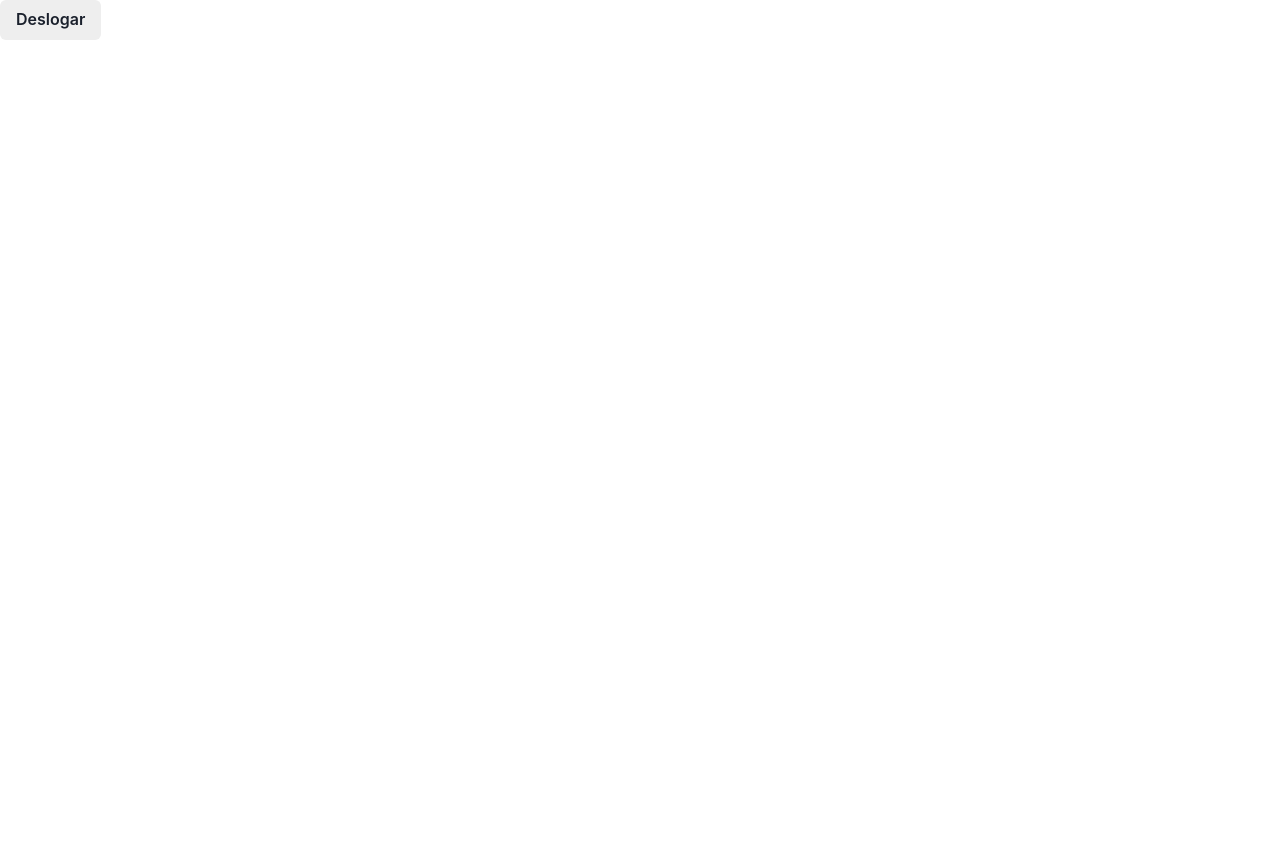
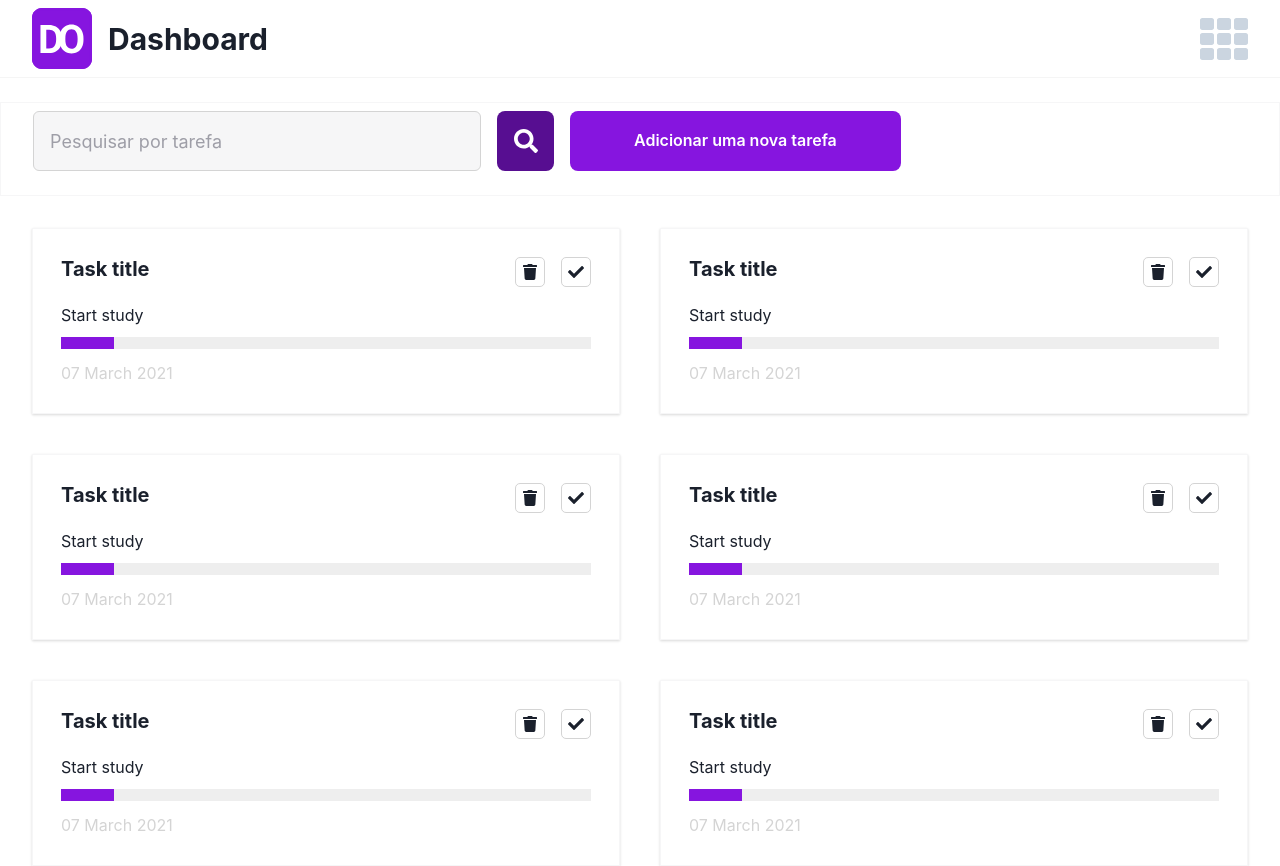
Before and after one commit to pvillor/do-it, a React (Create React App) app: page /dashboard in a window 1280 px wide. Before the commit the page ends 800 px from the top, so only its background shows below. Built offline with nearby package versions, Linux system fonts and the light colour scheme; sample sign-in values are in the browser's storage.

Commit message:
feat: card component

```diff
--- /dev/null
+++ b/src/components/Card/index.tsx
@@ -0,0 +1,60 @@
+import {
+	Box,
+	Center,
+	Flex,
+	HStack,
+	Heading,
+	Progress,
+	Text,
+} from "@chakra-ui/react";
+import { FaCheck, FaTrash } from "react-icons/fa";
+
+export const Card = () => {
+	return (
+		<Box
+			cursor="pointer"
+			_hover={{ transform: "translate(-7px)", borderColor: "gray.100" }}
+			transition="border 0.2s, ease 0s, transform 0.2s"
+			borderWidth="1px"
+			borderColor="gray.50"
+			boxShadow="base"
+			padding="7"
+			w={["330px", "auto"]}
+		>
+			<Flex justify="space-between">
+				<Heading size="md">Task title</Heading>
+				<HStack spacing="4">
+					<Center
+						as="button"
+						w="30px"
+						h="30px"
+						borderWidth="1px"
+						borderRadius="5px"
+						borderColor="gray.200"
+						bgColor="white"
+					>
+						<FaTrash color="gray.200" />
+					</Center>
+					<Center
+						as="button"
+						w="30px"
+						h="30px"
+						borderWidth="1px"
+						borderRadius="5px"
+						borderColor="gray.200"
+						bgColor="white"
+					>
+						<FaCheck color="gray.200" />
+					</Center>
+				</HStack>
+			</Flex>
+			<Box w="100%" mt="4">
+				<Text>Start study</Text>
+				<Progress colorScheme="purple" mt="2.5" value={10} />
+				<Text color="gray.200" mt="3">
+					07 March 2021
+				</Text>
+			</Box>
+		</Box>
+	);
+};
--- /dev/null
+++ b/src/components/Form/SearchBox.tsx
@@ -0,0 +1,44 @@
+import { Button, Center, Flex } from "@chakra-ui/react";
+import { Input } from "./input";
+import { FaSearch } from "react-icons/fa";
+import { theme } from "../../styles/theme";
+
+export const SearchBox = () => {
+	return (
+		<Flex
+			mt="6"
+			w="100%"
+			paddingX={["4", "8"]}
+			paddingY="2"
+			paddingBottom="6"
+			borderWidth="1px"
+			borderColor="gray.50"
+		>
+			<Flex as="form">
+				<Input name="Title" placeholder="Pesquisar por tarefa" w="35vw" />
+				<Center
+					borderRadius="8px"
+					as="button"
+					ml="2"
+					w="65px"
+					h="60px"
+					fontSize="2xl"
+					bg="purple.600"
+				>
+					<FaSearch color={theme.colors.white} />
+				</Center>
+			</Flex>
+			<Button
+				bg="purple.500"
+				color="white"
+				paddingX="16"
+				ml="4"
+				h="60px"
+				borderRadius="8px"
+				_hover={{ bg: "purple.600" }}
+			>
+				Adicionar uma nova tarefa
+			</Button>
+		</Flex>
+	);
+};
--- a/src/components/Form/input.tsx
+++ b/src/components/Form/input.tsx
@@ -84,6 +84,7 @@ const InputBase: ForwardRefRenderFunction<HTMLInputElement, InputProps> = (
 					variant="outline"
 					_hover={{ bgColor: "gray.100" }}
 					_placeholder={{ color: "gray.300" }}
+					_focus={{ bg: "gray.100" }}
 					size="lg"
 					h="60px"
 					ref={ref}
--- /dev/null
+++ b/src/components/Header/Menu.tsx
@@ -0,0 +1,60 @@
+import {
+	Box,
+	Center,
+	Drawer,
+	DrawerBody,
+	DrawerContent,
+	DrawerHeader,
+	DrawerOverlay,
+	Flex,
+	Heading,
+	Text,
+	theme,
+} from "@chakra-ui/react";
+import { useAuth } from "../../contexts/AuthContext";
+import { FiLogOut } from "react-icons/fi";
+
+interface MenuProps {
+	isOpen: boolean;
+	onClose: () => void;
+}
+
+export const Menu = ({ isOpen, onClose }: MenuProps) => {
+	const { user, signOut } = useAuth();
+
+	return (
+		<Drawer placement="top" onClose={onClose} isOpen={isOpen}>
+			<DrawerOverlay mt="8vh" />
+			<DrawerContent ml="auto" mt="80px" w={["450px", "350px"]}>
+				<DrawerHeader
+					borderBottomWidth="1px"
+					borderColor="gray.50"
+					color="gray.400"
+				>
+					{user.name}
+				</DrawerHeader>
+				<DrawerBody>
+					<Flex align="center" onClick={signOut} _hover={{ cursor: "pointer" }}>
+						<Center
+							w="60px"
+							h="60px"
+							bg="red.600"
+							fontSize="2xl"
+							borderRadius="md"
+						>
+							<FiLogOut color={theme.colors.white} />
+						</Center>
+						<Box ml="4">
+							<Heading as="h2" fontSize="lg">
+								Sair da minha conta
+							</Heading>
+							<Text color="gray.300" fontSize="small">
+								Sair da minha conta agora
+							</Text>
+						</Box>
+					</Flex>
+				</DrawerBody>
+			</DrawerContent>
+		</Drawer>
+	);
+};
--- /dev/null
+++ b/src/components/Header/index.tsx
@@ -0,0 +1,34 @@
+import {
+	Center,
+	Flex,
+	Heading,
+	Image,
+	theme,
+	useDisclosure,
+} from "@chakra-ui/react";
+import Logo from "../../assets/logo-min.svg";
+import { Menu } from "./Menu";
+import { FaTh } from "react-icons/fa";
+
+export const Header = () => {
+	const { onClose, isOpen, onToggle } = useDisclosure();
+	return (
+		<Flex
+			borderBottom="1px"
+			borderBottomColor="#f5f5f5"
+			paddingX="8"
+			paddingY="2"
+		>
+			<Flex align="center">
+				<Image src={Logo} />
+				<Heading ml="4" size="lg">
+					Dashboard
+				</Heading>
+			</Flex>
+			<Center ml="auto" onClick={onToggle} as="button" fontSize="3rem">
+				<FaTh color={theme.colors.gray[300]} />
+			</Center>
+			<Menu onClose={onClose} isOpen={isOpen} />
+		</Flex>
+	);
+};
--- a/src/components/Modal/ModalError.tsx
+++ b/src/components/Modal/ModalError.tsx
@@ -11,16 +11,22 @@ import {
 	ModalOverlay,
 	Text,
 } from "@chakra-ui/react";
-import { FaExclamation } from "react-icons/fa";
+import { FaExclamation, FaTimes } from "react-icons/fa";
 import { theme } from "../../styles/theme";
 
 interface ModalErrorProps {
 	isOpen: boolean;
 	onClose: () => void;
 	error: string;
+	secondaryText: string;
 }
 
-export const ModalError = ({ isOpen, onClose, error }: ModalErrorProps) => (
+export const ModalError = ({
+	isOpen,
+	onClose,
+	error,
+	secondaryText,
+}: ModalErrorProps) => (
 	<Modal isOpen={isOpen} onClose={onClose}>
 		<ModalOverlay />
 		<ModalContent color="gray.800">
@@ -31,8 +37,19 @@ export const ModalError = ({ isOpen, onClose, error }: ModalErrorProps) => (
 				<Text fontWeight="bold" ml="2">
 					Oops!
 				</Text>
+				<Center
+					onClick={onClose}
+					as="button"
+					ml="auto"
+					w="32px"
+					h="32px"
+					bg="red.600"
+					fontSize="lg"
+					borderRadius="md"
+				>
+					<FaTimes color={theme.colors.white} />
+				</Center>
 			</ModalHeader>
-			<ModalCloseButton bg="red.600" color="white" _hover={{ bg: "red.700" }} />
 			<ModalBody color="gray.400" textAlign="center">
 				<Text>
 					Ocorreu algum erro! <b>{error}</b>{" "}
@@ -52,8 +69,7 @@ export const ModalError = ({ isOpen, onClose, error }: ModalErrorProps) => (
 					Tentar novamente
 				</Button>
 				<Text mt="4" textAlign="center">
-					Você já pode tentar novamente, <b>clicando</b> no botão acima ou
-					aguarde alguns minutos...
+					<Box dangerouslySetInnerHTML={{ __html: secondaryText }} />
 				</Text>
 			</ModalFooter>
 		</ModalContent>
--- a/src/pages/Dashboard/index.tsx
+++ b/src/pages/Dashboard/index.tsx
@@ -1,7 +1,26 @@
-import { Button } from "@chakra-ui/react";
+import { Box, Grid } from "@chakra-ui/react";
 import { useAuth } from "../../contexts/AuthContext";
+import { Header } from "../../components/Header";
+import { SearchBox } from "../../components/Form/SearchBox";
+import { Card } from "../../components/Card";
 
 export const Dashboard = () => {
 	const { signOut } = useAuth();
-	return <Button onClick={signOut}>Deslogar</Button>;
+	return (
+		<Box>
+			<Header />
+			<SearchBox />
+			<Grid
+				w="100%"
+				templateColumns="repeat(auto-fill, minmax(420px, 1fr))"
+				gap={10}
+				paddingX="8"
+				mt="8"
+			>
+				{[1, 2, 3, 4, 5, 6].map((_) => (
+					<Card />
+				))}
+			</Grid>
+		</Box>
+	);
 };
--- a/src/pages/SignUp/index.tsx
+++ b/src/pages/SignUp/index.tsx
@@ -84,6 +84,7 @@ export const SignUp = () => {
 				error="Seu email já está em uso"
 				isOpen={isModalErrorOpen}
 				onClose={onModalErrorClose}
+				secondaryText="Você já pode tentar novamente, <b> clicando </b> no botão acima ou aguarde alguns minutos..."
 			/>
 			<Flex
 				padding={["10px 15px", "10px 15px", "0", "0"]}
```
